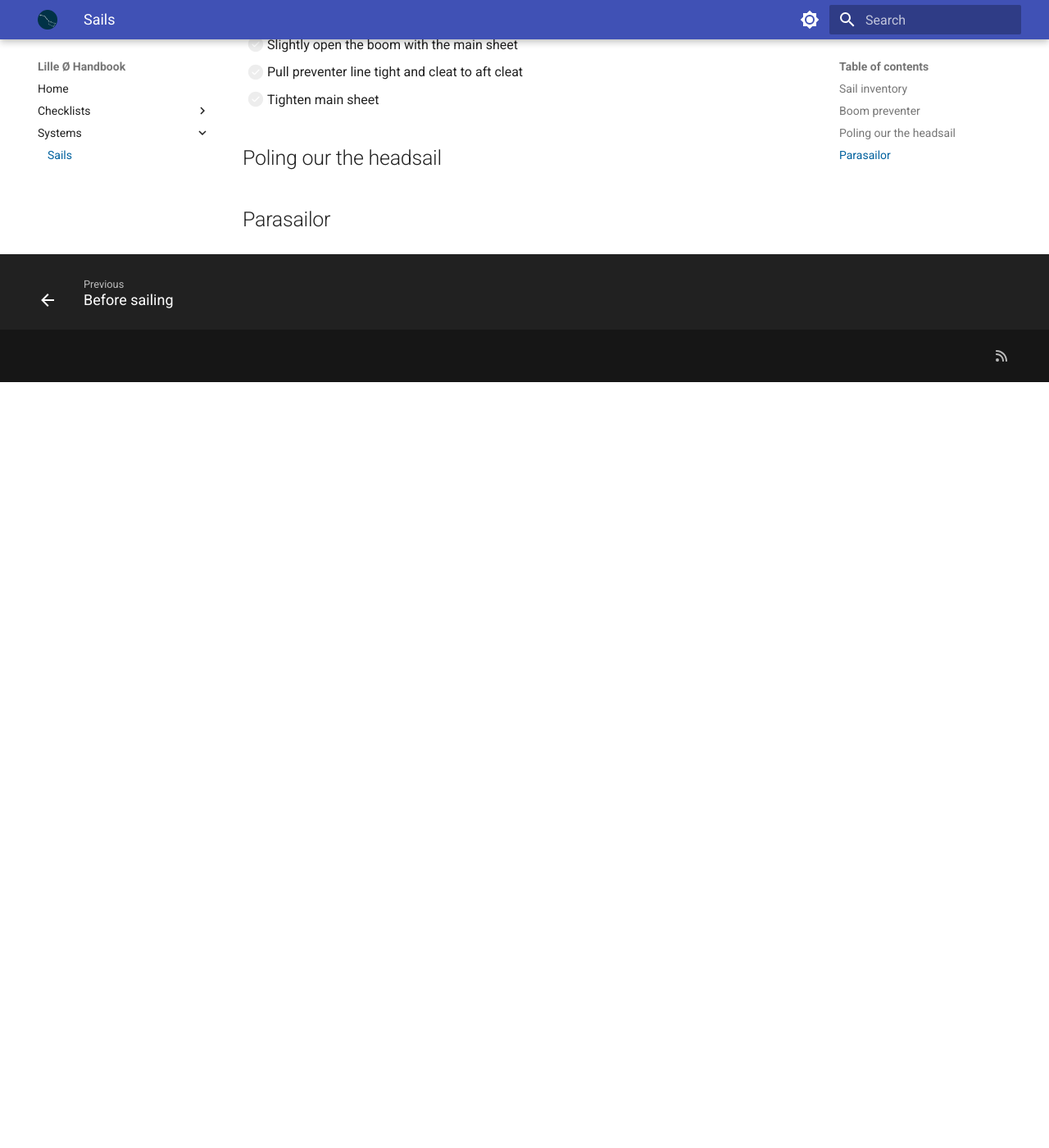
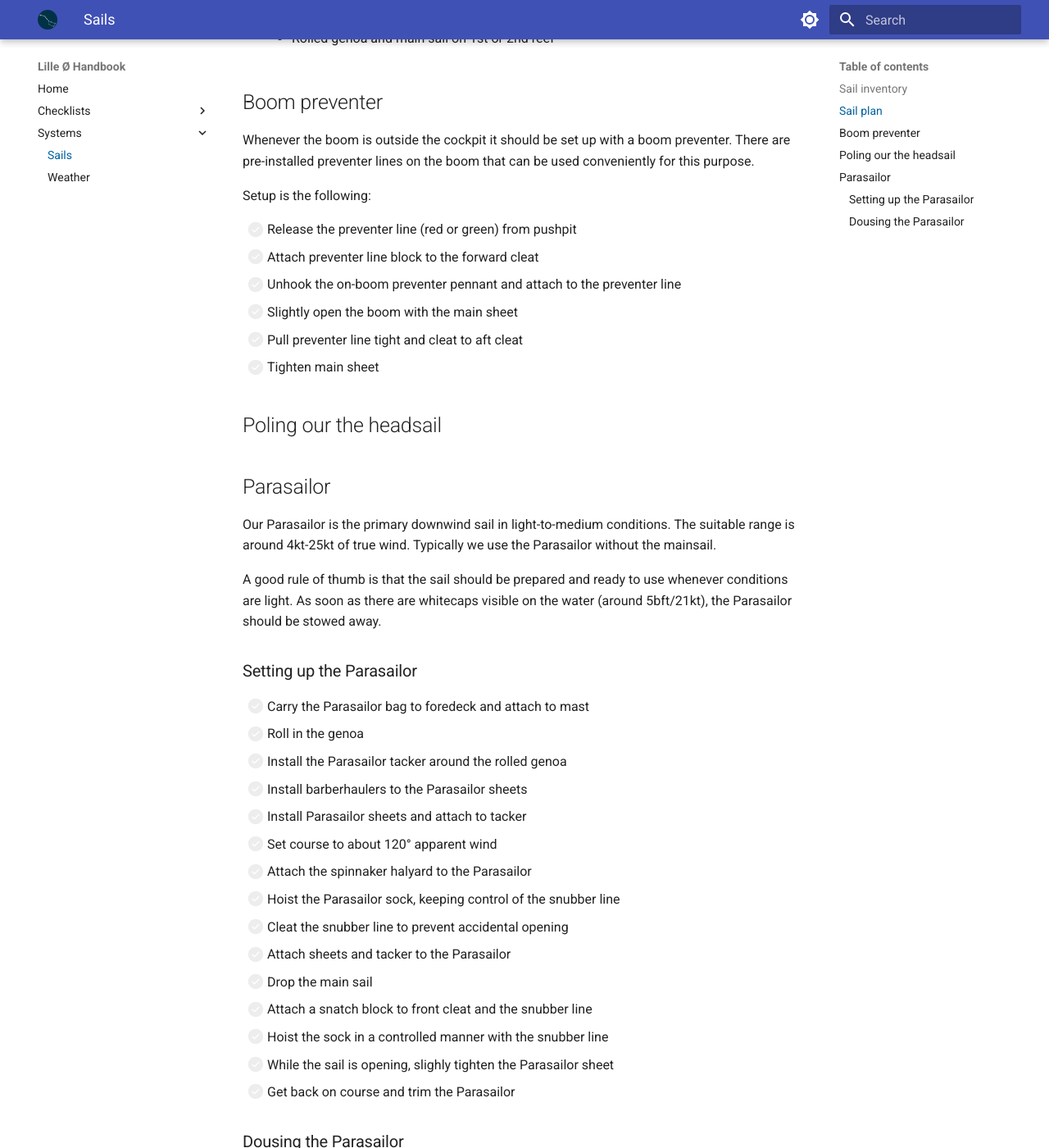
Before and after one commit to meri-imperiumi/handbook, an MkDocs documentation site: the page built from docs/systems/sails.md, in a window 1280 px wide and 1400 px high, scrolled down 934 px. Shown: the whole window at 82% size. Built offline with MkDocs 1.6.1 and Material for MkDocs 9.7.7, drawn with Linux system fonts in a browser that asks for light colours; before the commit the page ends 1399 px from its top, so only the background shows below that; some of the changed text lies outside the part shown.

Commit message:
Some initial sails and weather stuff

```diff
--- a/docs/checklists/before_sailing.md
+++ b/docs/checklists/before_sailing.md
@@ -1,9 +1,9 @@
 # Before sailing
 
 ## Preparation
-- [ ] Check weather forecast
+- [ ] Check [[weather|weather forecast]]
 - [ ] Plan route and set up in plotter
-- [ ] Decide [[sails|sail plan]]
+- [ ] Decide [[sails#Sail plan|sail plan]]
 - [ ] Check freshwater tank level
 - [ ] Check diesel tank level
 - [ ] Check engine oil level
--- a/docs/systems/sails.md
+++ b/docs/systems/sails.md
@@ -17,6 +17,16 @@
     * Snubber sock
     * Istec, 2021
 
+## Sail plan
+
+* Normal conditions
+    * Full genoa and main sail
+* Light wind
+    * Wind forward of the beam: full genoa and main
+    * Wind aft of the beam: Parasailor
+* Heavy weather
+    * Rolled genoa and main sail on 1st or 2nd reef
+
 ## Boom preventer
 
 Whenever the boom is outside the cockpit it should be set up with a boom preventer. There are pre-installed preventer lines on the boom that can be used conveniently for this purpose.
@@ -33,3 +43,42 @@
 ## Poling our the headsail
 
 ## Parasailor
+
+Our Parasailor is the primary downwind sail in light-to-medium conditions. The suitable range is around 4kt-25kt of true wind.
+Typically we use the Parasailor without the mainsail.
+
+A good rule of thumb is that the sail should be prepared and ready to use whenever conditions are light. As soon as there are whitecaps visible on the water (around 5bft/21kt), the Parasailor should be stowed away.
+
+### Setting up the Parasailor
+
+- [ ] Carry the Parasailor bag to foredeck and attach to mast
+- [ ] Roll in the genoa
+- [ ] Install the Parasailor tacker around the rolled genoa
+- [ ] Install barberhaulers to the Parasailor sheets
+- [ ] Install Parasailor sheets and attach to tacker
+- [ ] Set course to about 120° apparent wind
+- [ ] Attach the spinnaker halyard to the Parasailor
+- [ ] Hoist the Parasailor sock, keeping control of the snubber line
+- [ ] Cleat the snubber line to prevent accidental opening
+- [ ] Attach sheets and tacker to the Parasailor
+- [ ] Drop the main sail
+- [ ] Attach a snatch block to front cleat and the snubber line
+- [ ] Hoist the sock in a controlled manner with the snubber line
+- [ ] While the sail is opening, slighly tighten the Parasailor sheet
+- [ ] Get back on course and trim the Parasailor
+
+### Dousing the Parasailor
+
+- [ ] Set course to about 120° apparent wind
+- [ ] Attach a snatch block to front cleat and the snubber line
+- [ ] Start pulling the sock down
+- [ ] While sock is being pulled, ease the Parasailor sheet
+- [ ] Have a short pause at the Parasailor wing to allow the air to be spilled
+- [ ] Pull the sock fully down and cleat to prevent accidental opening
+- [ ] Detach sheets and tacker from the Parasailor
+- [ ] Hoist the main sail
+- [ ] Open the Parasailor bag and move the bottom end of the sock there
+- [ ] Lower the Parasailor sock into the bag
+- [ ] Close the Parasailor bag and stow the spinnaker halyard
+- [ ] Stow Parasailor sheets
+- [ ] Get back on course
```
Also changed, not shown: docs/systems/weather.md (added, +20 -0 lines), docs/assets/weather-dashboard.png (added).
